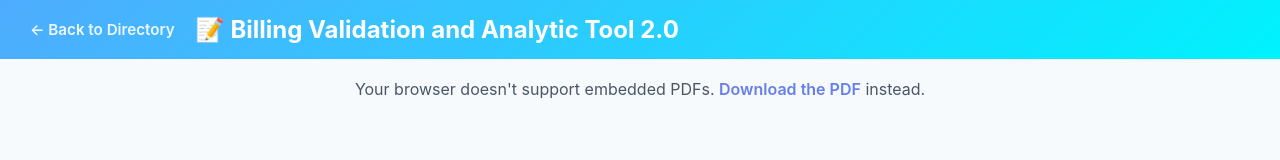
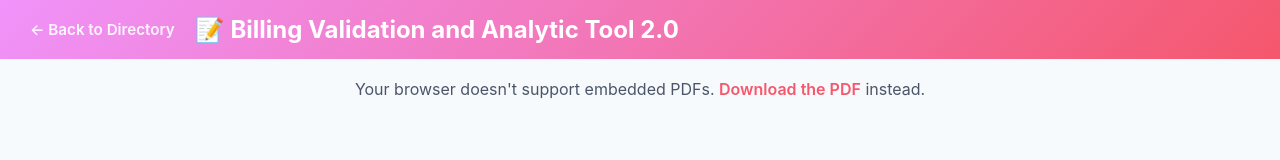
Before and after one commit to vtbk-gt/discover.github.io, a plain HTML site: page bvat/index.html in a window 1280 px wide. Drawn offline with Linux system fonts and the light colour scheme.

Commit message:
Updated styling of various projects

```diff
--- a/bvat/styles.css
+++ b/bvat/styles.css
@@ -19,7 +19,7 @@ body {
 }
 
 .header {
-    background: linear-gradient(135deg, #4facfe 0%, #00f2fe 100%);
+    background: linear-gradient(135deg, #f093fb 0%, #f5576c 100%);
     color: white;
     padding: 15px 30px;
     display: flex;
@@ -58,14 +58,18 @@ body {
 .pdf-container {
     flex: 1;
     width: 100%;
-    overflow: hidden;
+    overflow: auto;
     background: #f7fafc;
+    position: relative;
+    -webkit-overflow-scrolling: touch;
 }
 
+.pdf-container object,
 .pdf-container iframe {
     width: 100%;
     height: 100%;
     border: none;
+    display: block;
 }
 
 .pdf-container p {
@@ -75,7 +79,7 @@ body {
 }
 
 .pdf-container a {
-    color: #667eea;
+    color: #f5576c;
     text-decoration: none;
     font-weight: 600;
 }
@@ -101,4 +105,25 @@ body {
     .back-link {
         font-size: 0.9rem;
     }
+
+    /* Better mobile PDF handling */
+    .pdf-container {
+        overflow: scroll;
+        -webkit-overflow-scrolling: touch;
+        /* Allow pinch-zoom on mobile */
+        touch-action: pan-x pan-y pinch-zoom;
+    }
+
+    .pdf-container object,
+    .pdf-container iframe {
+        min-height: 100%;
+        /* Scale down to fit mobile viewport */
+        width: 100%;
+        height: 100%;
+    }
+
+    body {
+        /* Prevent iOS from auto-zooming on small text */
+        -webkit-text-size-adjust: 100%;
+    }
 }
--- a/equip/styles.css
+++ b/equip/styles.css
@@ -19,7 +19,7 @@ body {
 }
 
 .header {
-    background: linear-gradient(135deg, #667eea 0%, #764ba2 100%);
+    background: linear-gradient(135deg, #f093fb 0%, #f5576c 100%);
     color: white;
     padding: 15px 30px;
     display: flex;
@@ -58,14 +58,18 @@ body {
 .pdf-container {
     flex: 1;
     width: 100%;
-    overflow: hidden;
+    overflow: auto;
     background: #f7fafc;
+    position: relative;
+    -webkit-overflow-scrolling: touch;
 }
 
+.pdf-container object,
 .pdf-container iframe {
     width: 100%;
     height: 100%;
     border: none;
+    display: block;
 }
 
 .pdf-container p {
@@ -75,7 +79,7 @@ body {
 }
 
 .pdf-container a {
-    color: #667eea;
+    color: #f5576c;
     text-decoration: none;
     font-weight: 600;
 }
@@ -101,4 +105,25 @@ body {
     .back-link {
         font-size: 0.9rem;
     }
+
+    /* Better mobile PDF handling */
+    .pdf-container {
+        overflow: scroll;
+        -webkit-overflow-scrolling: touch;
+        /* Allow pinch-zoom on mobile */
+        touch-action: pan-x pan-y pinch-zoom;
+    }
+
+    .pdf-container object,
+    .pdf-container iframe {
+        min-height: 100%;
+        /* Scale down to fit mobile viewport */
+        width: 100%;
+        height: 100%;
+    }
+
+    body {
+        /* Prevent iOS from auto-zooming on small text */
+        -webkit-text-size-adjust: 100%;
+    }
 }
--- a/glean/styles.css
+++ b/glean/styles.css
@@ -19,7 +19,7 @@ body {
 }
 
 .header {
-    background: linear-gradient(135deg, #4facfe 0%, #00f2fe 100%);
+    background: linear-gradient(135deg, #f093fb 0%, #f5576c 100%);
     color: white;
     padding: 15px 30px;
     display: flex;
@@ -58,14 +58,18 @@ body {
 .pdf-container {
     flex: 1;
     width: 100%;
-    overflow: hidden;
+    overflow: auto;
     background: #f7fafc;
+    position: relative;
+    -webkit-overflow-scrolling: touch;
 }
 
+.pdf-container object,
 .pdf-container iframe {
     width: 100%;
     height: 100%;
     border: none;
+    display: block;
 }
 
 .pdf-container p {
@@ -75,7 +79,7 @@ body {
 }
 
 .pdf-container a {
-    color: #4facfe;
+    color: #f5576c;
     text-decoration: none;
     font-weight: 600;
 }
@@ -101,4 +105,25 @@ body {
     .back-link {
         font-size: 0.9rem;
     }
+
+    /* Better mobile PDF handling */
+    .pdf-container {
+        overflow: scroll;
+        -webkit-overflow-scrolling: touch;
+        /* Allow pinch-zoom on mobile */
+        touch-action: pan-x pan-y pinch-zoom;
+    }
+
+    .pdf-container object,
+    .pdf-container iframe {
+        min-height: 100%;
+        /* Scale down to fit mobile viewport */
+        width: 100%;
+        height: 100%;
+    }
+
+    body {
+        /* Prevent iOS from auto-zooming on small text */
+        -webkit-text-size-adjust: 100%;
+    }
 }
--- a/manpower-nexus/styles.css
+++ b/manpower-nexus/styles.css
@@ -19,7 +19,7 @@ body {
 }
 
 .header {
-    background: linear-gradient(135deg, #43e97b 0%, #38f9d7 100%);
+    background: linear-gradient(135deg, #f093fb 0%, #f5576c 100%);
     color: white;
     padding: 15px 30px;
     display: flex;
@@ -58,14 +58,18 @@ body {
 .pdf-container {
     flex: 1;
     width: 100%;
-    overflow: hidden;
+    overflow: auto;
     background: #f7fafc;
+    position: relative;
+    -webkit-overflow-scrolling: touch;
 }
 
+.pdf-container object,
 .pdf-container iframe {
     width: 100%;
     height: 100%;
     border: none;
+    display: block;
 }
 
 .pdf-container p {
@@ -75,7 +79,7 @@ body {
 }
 
 .pdf-container a {
-    color: #38f9d7;
+    color: #f5576c;
     text-decoration: none;
     font-weight: 600;
 }
@@ -101,4 +105,25 @@ body {
     .back-link {
         font-size: 0.9rem;
     }
+
+    /* Better mobile PDF handling */
+    .pdf-container {
+        overflow: scroll;
+        -webkit-overflow-scrolling: touch;
+        /* Allow pinch-zoom on mobile */
+        touch-action: pan-x pan-y pinch-zoom;
+    }
+
+    .pdf-container object,
+    .pdf-container iframe {
+        min-height: 100%;
+        /* Scale down to fit mobile viewport */
+        width: 100%;
+        height: 100%;
+    }
+
+    body {
+        /* Prevent iOS from auto-zooming on small text */
+        -webkit-text-size-adjust: 100%;
+    }
 }
--- a/syncbridge/styles.css
+++ b/syncbridge/styles.css
@@ -19,7 +19,7 @@ body {
 }
 
 .header {
-    background: linear-gradient(135deg, #fa709a 0%, #fee140 100%);
+    background: linear-gradient(135deg, #f093fb 0%, #f5576c 100%);
     color: white;
     padding: 15px 30px;
     display: flex;
@@ -58,14 +58,18 @@ body {
 .pdf-container {
     flex: 1;
     width: 100%;
-    overflow: hidden;
+    overflow: auto;
     background: #f7fafc;
+    position: relative;
+    -webkit-overflow-scrolling: touch;
 }
 
+.pdf-container object,
 .pdf-container iframe {
     width: 100%;
     height: 100%;
     border: none;
+    display: block;
 }
 
 .pdf-container p {
@@ -75,7 +79,7 @@ body {
 }
 
 .pdf-container a {
-    color: #fa709a;
+    color: #f5576c;
     text-decoration: none;
     font-weight: 600;
 }
@@ -101,4 +105,25 @@ body {
     .back-link {
         font-size: 0.9rem;
     }
+
+    /* Better mobile PDF handling */
+    .pdf-container {
+        overflow: scroll;
+        -webkit-overflow-scrolling: touch;
+        /* Allow pinch-zoom on mobile */
+        touch-action: pan-x pan-y pinch-zoom;
+    }
+
+    .pdf-container object,
+    .pdf-container iframe {
+        min-height: 100%;
+        /* Scale down to fit mobile viewport */
+        width: 100%;
+        height: 100%;
+    }
+
+    body {
+        /* Prevent iOS from auto-zooming on small text */
+        -webkit-text-size-adjust: 100%;
+    }
 }
--- a/thunderbird/styles.css
+++ b/thunderbird/styles.css
@@ -19,7 +19,7 @@ body {
 }
 
 .header {
-    background: linear-gradient(135deg, #667eea 0%, #764ba2 100%);
+    background: linear-gradient(135deg, #f093fb 0%, #f5576c 100%);
     color: white;
     padding: 15px 30px;
     display: flex;
@@ -58,14 +58,18 @@ body {
 .pdf-container {
     flex: 1;
     width: 100%;
-    overflow: hidden;
+    overflow: auto;
     background: #f7fafc;
+    position: relative;
+    -webkit-overflow-scrolling: touch;
 }
 
+.pdf-container object,
 .pdf-container iframe {
     width: 100%;
     height: 100%;
     border: none;
+    display: block;
 }
 
 .pdf-container p {
@@ -75,7 +79,7 @@ body {
 }
 
 .pdf-container a {
-    color: #667eea;
+    color: #f5576c;
     text-decoration: none;
     font-weight: 600;
 }
@@ -101,4 +105,25 @@ body {
     .back-link {
         font-size: 0.9rem;
     }
+
+    /* Better mobile PDF handling */
+    .pdf-container {
+        overflow: scroll;
+        -webkit-overflow-scrolling: touch;
+        /* Allow pinch-zoom on mobile */
+        touch-action: pan-x pan-y pinch-zoom;
+    }
+
+    .pdf-container object,
+    .pdf-container iframe {
+        min-height: 100%;
+        /* Scale down to fit mobile viewport */
+        width: 100%;
+        height: 100%;
+    }
+
+    body {
+        /* Prevent iOS from auto-zooming on small text */
+        -webkit-text-size-adjust: 100%;
+    }
 }
```
